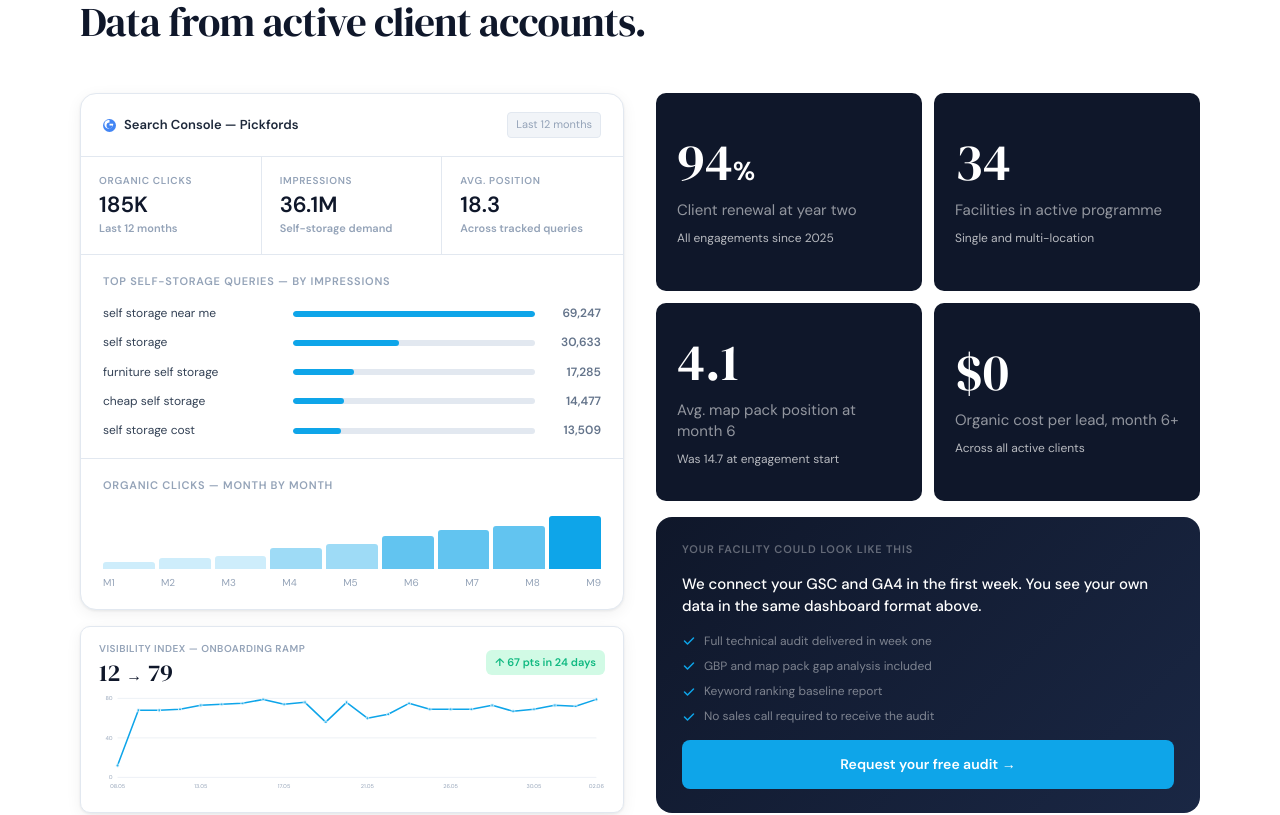
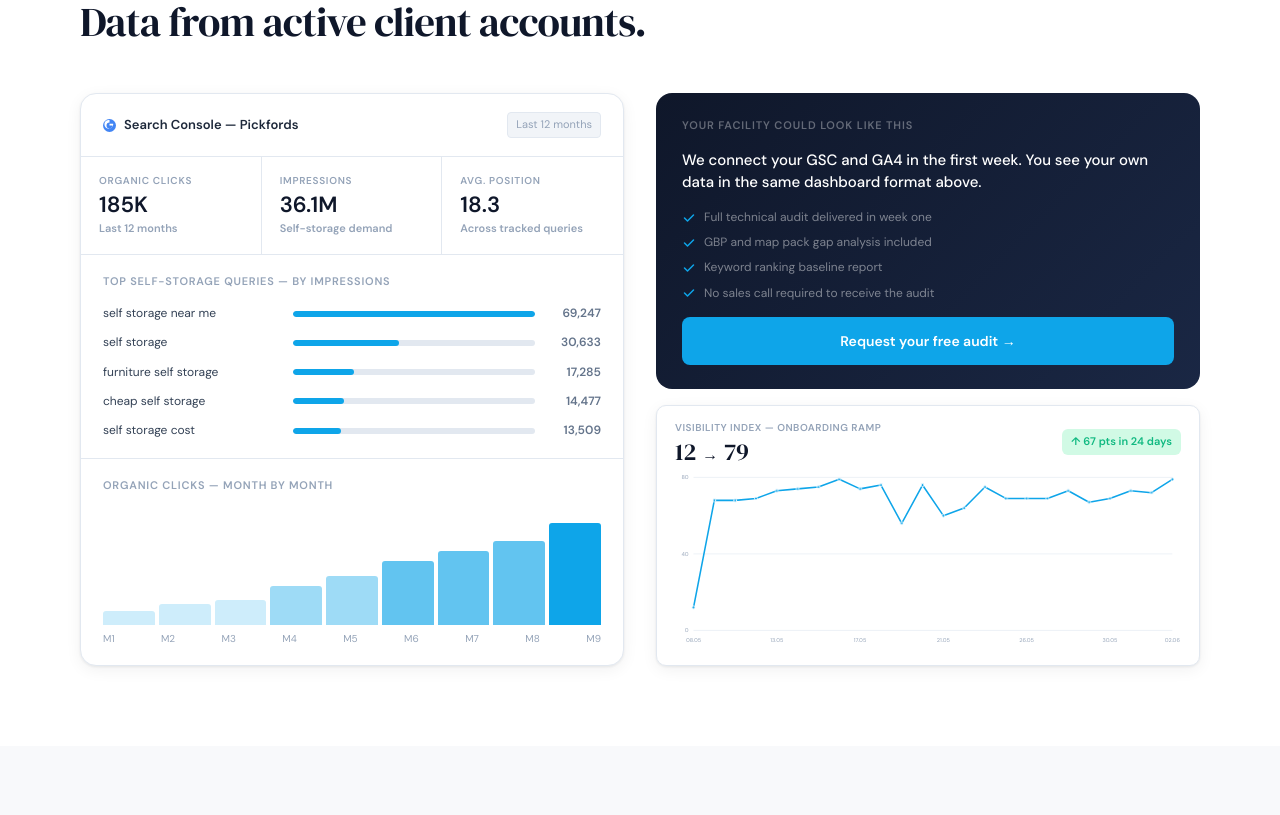
Before and after one commit to devmaai/self-v1, a Next.js app: page / in a window 1280 px wide. Shown: the part 3560-4375 px from the top of the page. Built offline with nearby package versions, Linux system fonts and the light colour scheme.

Commit message:
removed metrics card

```diff
--- a/app/page.tsx
+++ b/app/page.tsx
@@ -51,7 +51,7 @@
   // Visibility Index line-chart geometry (SVG user units)
   const viMax = 80;
   const VW = 820;
-  const VH = 180;
+  const VH = 300;
   const mL = 30;
   const mR = 14;
   const mT = 12;
@@ -403,6 +403,20 @@
                   </div>
                 </div>
                 </div>
+              </div>
+
+              <div className="proof-right">
+                <div className="proof-audit-cta reveal">
+                  <div className="pac-label">Your facility could look like this</div>
+                  <div className="pac-text">We connect your GSC and GA4 in the first week. You see your own data in the same dashboard format above.</div>
+                  <div className="pac-features">
+                    <div className="pac-feat">Full technical audit delivered in week one</div>
+                    <div className="pac-feat">GBP and map pack gap analysis included</div>
+                    <div className="pac-feat">Keyword ranking baseline report</div>
+                    <div className="pac-feat">No sales call required to receive the audit</div>
+                  </div>
+                  <a href="/audit" className="btn-pac">Request your free audit →</a>
+                </div>
 
                 <div className="vi-card reveal">
                   <div className="vi-head">
@@ -450,43 +464,6 @@
                       )}
                     </svg>
                   </div>
-                </div>
-              </div>
-
-              <div className="proof-right">
-                <div className="agg-grid reveal">
-                  <div className="agg-card">
-                    <div className="agg-num">94<span>%</span></div>
-                    <div className="agg-label">Client renewal at year two</div>
-                    <div className="agg-note">All engagements since 2025</div>
-                  </div>
-                  <div className="agg-card">
-                    <div className="agg-num">34</div>
-                    <div className="agg-label">Facilities in active programme</div>
-                    <div className="agg-note">Single and multi-location</div>
-                  </div>
-                  <div className="agg-card">
-                    <div className="agg-num">4.1</div>
-                    <div className="agg-label">Avg. map pack position at month 6</div>
-                    <div className="agg-note">Was 14.7 at engagement start</div>
-                  </div>
-                  <div className="agg-card">
-                    <div className="agg-num">$0</div>
-                    <div className="agg-label">Organic cost per lead, month 6+</div>
-                    <div className="agg-note">Across all active clients</div>
-                  </div>
-                </div>
-
-                <div className="proof-audit-cta reveal">
-                  <div className="pac-label">Your facility could look like this</div>
-                  <div className="pac-text">We connect your GSC and GA4 in the first week. You see your own data in the same dashboard format above.</div>
-                  <div className="pac-features">
-                    <div className="pac-feat">Full technical audit delivered in week one</div>
-                    <div className="pac-feat">GBP and map pack gap analysis included</div>
-                    <div className="pac-feat">Keyword ranking baseline report</div>
-                    <div className="pac-feat">No sales call required to receive the audit</div>
-                  </div>
-                  <a href="/audit" className="btn-pac">Request your free audit →</a>
                 </div>
               </div>
             </div>
--- a/app/v2.css
+++ b/app/v2.css
@@ -348,6 +348,8 @@
   .v2-home .proof-left { display: flex; flex-direction: column; gap: 16px; }
 
   .v2-home .proof-data-card { background: var(--white); border: 1px solid var(--slate-100); border-radius: var(--radius-lg); overflow: hidden; box-shadow: var(--shadow); display: flex; flex-direction: column; }
+  /* Fill the left column so its bottom aligns with the right column's cards. */
+  .v2-home .proof-left .proof-data-card { flex: 1; }
   .v2-home .proof-data-card .journey-chart { flex: 1; display: flex; flex-direction: column; }
   .v2-home .proof-data-card .jc-bars { flex: 1; height: auto; min-height: 60px; }
   .v2-home .pdc-header { padding: 18px 22px; border-bottom: 1px solid var(--slate-100); display: flex; align-items: center; justify-content: space-between; }
@@ -429,6 +431,10 @@
   .v2-home .vi-trend-up { font-size: 11px; font-weight: 700; color: var(--green); background: var(--green-pale); padding: 4px 9px; border-radius: 6px; flex-shrink: 0; white-space: nowrap; }
   .v2-home .vi-chart { width: 100%; }
   .v2-home .vi-chart svg { width: 100%; height: auto; display: block; overflow: visible; }
+  /* In the right column, grow the card to align its bottom with the Search Console card. */
+  .v2-home .proof-right .vi-card { flex: 1; display: flex; flex-direction: column; }
+  .v2-home .proof-right .vi-chart { flex: 1; display: flex; align-items: center; }
+  .v2-home .proof-right .vi-chart svg { height: 100%; }
   .v2-home .vi-grid { stroke: var(--slate-100); stroke-width: 1; }
   .v2-home .vi-axis { font-family: var(--sans); font-size: 9px; fill: var(--slate-400); }
   .v2-home .vi-line { fill: none; stroke: var(--accent); stroke-width: 2.5; stroke-linejoin: round; stroke-linecap: round; stroke-dasharray: 3000; stroke-dashoffset: 3000; animation: viDraw 1.8s ease-out forwards; }
```
